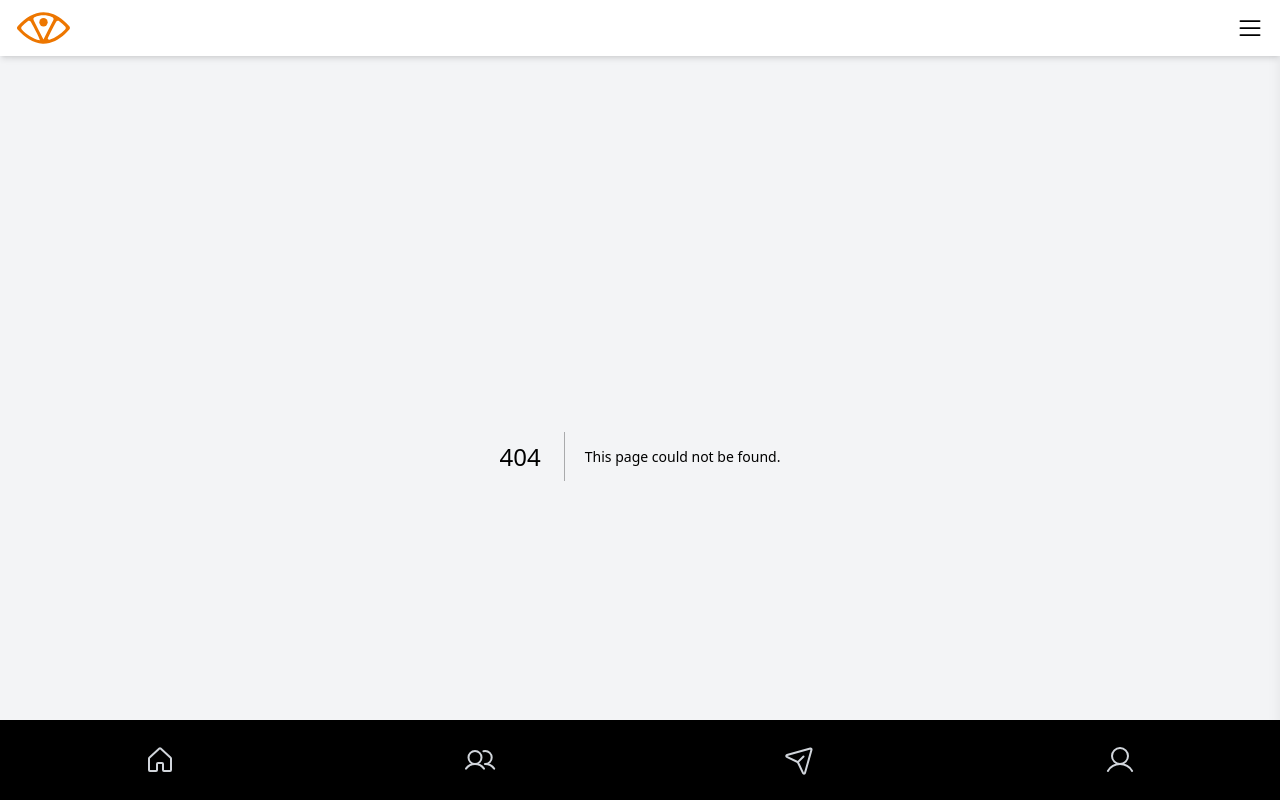
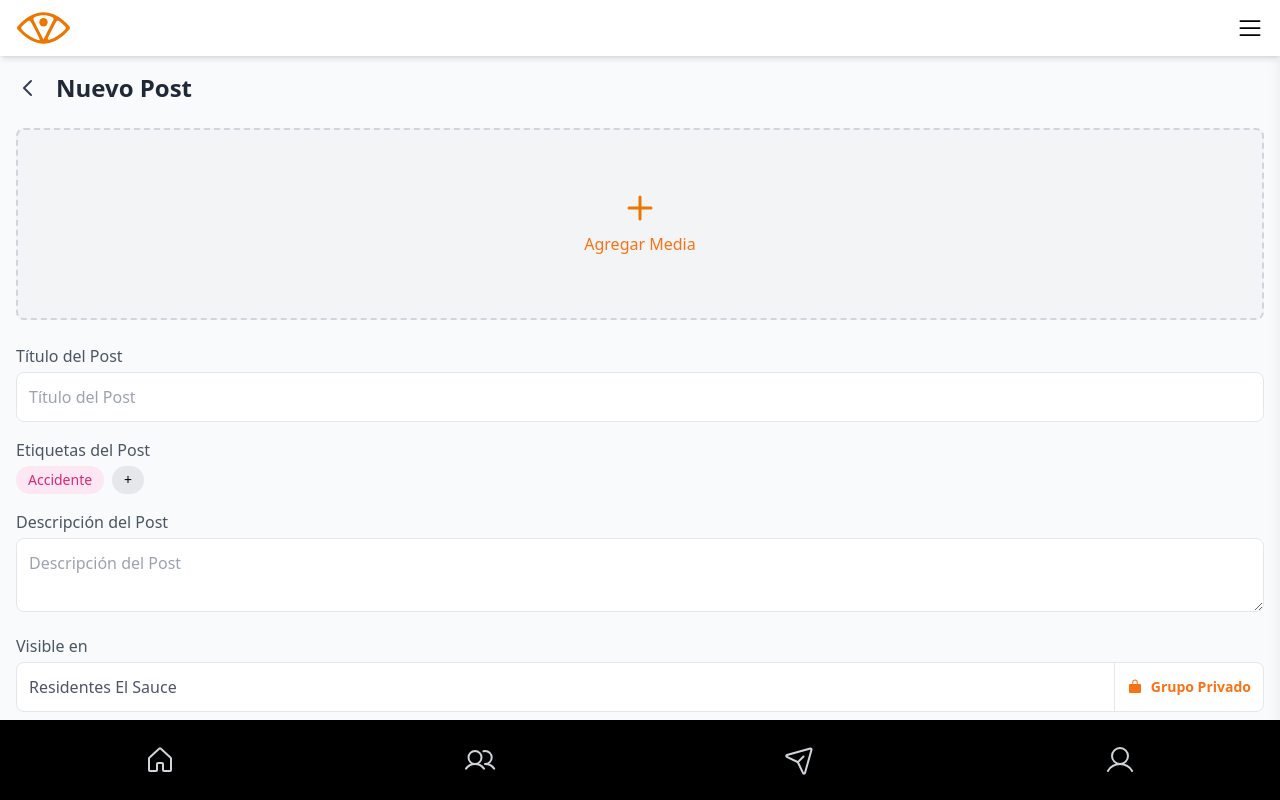
Before and after one commit to keillock/vigilante, a Next.js app: page /home/new-post/form in a window 1280 px wide. Before the commit this address had no page. Built offline with nearby package versions, Linux system fonts and the light colour scheme.

Commit message:
Home FAB and Making a Post Flow

```diff
--- /dev/null
+++ b/app/home/new-post/form/page.tsx
@@ -0,0 +1,127 @@
+"use client";
+
+import React, { useState } from "react";
+import { useRouter } from "next/navigation";
+import { LockSimple, Plus } from "phosphor-react";
+
+const NewPostForm: React.FC = () => {
+  const router = useRouter();
+  const [tags, setTags] = useState(["Accidente"]);
+
+  const handlePublish = () => {
+    // Lógica para publicar el post
+    router.push("/home"); // Redirige al homepage
+  };
+
+  return (
+    <main className="min-h-screen bg-gray-50 p-4">
+      {/* Navegación */}
+      <div className="flex items-center mb-6">
+        <button
+          onClick={() => router.back()}
+          aria-label="Go back"
+          className="mr-4"
+        >
+          <svg
+            xmlns="http://www.w3.org/2000/svg"
+            fill="none"
+            viewBox="0 0 24 24"
+            stroke="currentColor"
+            className="w-6 h-6 text-gray-700"
+          >
+            <path
+              strokeLinecap="round"
+              strokeLinejoin="round"
+              strokeWidth={2}
+              d="M15 19l-7-7 7-7"
+            />
+          </svg>
+        </button>
+        <h1 className="text-2xl font-bold text-gray-800 mt-0">Nuevo Post</h1>
+      </div>
+
+      {/* Agregar Media */}
+      <div className="bg-gray-100 border-dashed border-2 border-gray-300 h-48 rounded-lg flex flex-col items-center justify-center mb-6">
+        <Plus size={32} weight="bold" color="#ED7600" />
+        <span className="text-orange-500 font-medium mt-2">Agregar Media</span>
+      </div>
+
+      {/* Formulario */}
+      <form className="space-y-4" onSubmit={(e) => e.preventDefault()}>
+        {/* Título del Post */}
+        <div>
+          <label className="block text-gray-600 font-medium mb-1">
+            Título del Post
+          </label>
+          <input
+            type="text"
+            placeholder="Título del Post"
+            className="w-full p-3 border rounded-lg"
+          />
+        </div>
+
+        {/* Etiquetas del Post */}
+        <div>
+          <label className="block text-gray-600 font-medium mb-1">
+            Etiquetas del Post
+          </label>
+          <div className="flex gap-2 flex-wrap">
+            {tags.map((tag, index) => (
+              <span
+                key={index}
+                className="bg-pink-100 text-pink-600 px-3 border-pink-600  py-1 rounded-full text-sm"
+              >
+                {tag}
+              </span>
+            ))}
+            <button
+              type="button"
+              className="bg-gray-200 px-3 py-1 rounded-full text-sm"
+              onClick={() => setTags([...tags, "Nuevo Tag"])}
+            >
+              +
+            </button>
+          </div>
+        </div>
+
+        {/* Descripción del Post */}
+        <div>
+          <label className="block text-gray-600 font-medium mb-1">
+            Descripción del Post
+          </label>
+          <textarea
+            placeholder="Descripción del Post"
+            className="w-full p-3 border rounded-lg"
+          ></textarea>
+        </div>
+
+        {/* Visible en */}
+        <div>
+          <label className="block text-gray-600 font-medium mb-1">
+            Visible en
+          </label>
+          <div className="flex bg-white items-center border rounded-lg overflow-hidden">
+            <div className="flex-1 p-3 border-r">
+              <span className="text-gray-600">Residentes El Sauce</span>
+            </div>
+            <div className="flex items-center gap-2 px-3 text-orange-500">
+              <LockSimple weight="fill" />
+              <span className="text-sm font-semibold">Grupo Privado</span>
+            </div>
+          </div>
+        </div>
+
+        {/* Botón Publicar */}
+        <button
+          type="button"
+          onClick={handlePublish}
+          className="w-full bg-orange-500 text-white py-3 rounded-lg hover:bg-orange-600"
+        >
+          Publicar
+        </button>
+      </form>
+    </main>
+  );
+};
+
+export default NewPostForm;
--- /dev/null
+++ b/app/home/new-post/select-type/page.tsx
@@ -0,0 +1,67 @@
+"use client";
+
+import React from "react";
+import { useRouter } from "next/navigation";
+import {
+  Warning,
+  SpeakerHigh,
+  FirstAid,
+  CalendarBlank,
+  CarSimple,
+  Bandaids,
+  CaretLeft
+} from "phosphor-react";
+
+const SelectPostType: React.FC = () => {
+  const router = useRouter();
+
+  const postTypes = [
+    { label: "Delito", icon: <Warning weight="fill" size={32} /> },
+    { label: "Anuncio", icon: <SpeakerHigh weight="fill" size={32} /> },
+    { label: "Accidente", icon: <Bandaids weight="fill" size={32}/> },
+    { label: "Emergencia", icon: <FirstAid weight="fill" size={32} /> },
+    { label: "Evento", icon: <CalendarBlank weight="fill" size={32} /> },
+    { label: "Tránsito", icon: <CarSimple weight="fill" size={32} /> },
+  ];
+
+  return (
+    <main className="min-h-screen bg-gray-50 p-4">
+      {/* Navigation */}
+      <div className="flex items-center mb-6">
+        <button
+          onClick={() => router.back()}
+          aria-label="Go back"
+          className="mr-4"
+        >
+          <CaretLeft size={23} ></CaretLeft>
+        </button>
+        <h1 className="text-2xl font-bold text-gray-800 mt-0">Nuevo Post</h1>
+      </div>
+      <div><h2 className="text-xl w-full font-semibold pb-7 text-center items-center ">¿Que quieres comunicar?</h2></div>
+
+      {/* Grid of options */}
+      <div className="grid grid-cols-2 gap-4 mb-4">
+        {postTypes.map((type, index) => (
+          <button
+            key={index}
+            className="bg-orange-500 text-white p-11 rounded-lg flex flex-col items-center gap-2 shadow hover:bg-orange-600"
+            onClick={() => router.push("/home/new-post/form")}
+          >
+            {type.icon}
+            <span>{type.label}</span>
+          </button>
+        ))}
+      </div>
+
+      {/* "Otro" Button */}
+      <button
+        className="w-full py-3 bg-white border rounded-lg text-gray-700 shadow hover:bg-gray-100"
+        onClick={() => router.push("/home/new-post/form")}
+      >
+        Otro
+      </button>
+    </main>
+  );
+};
+
+export default SelectPostType;
--- a/app/home/page.tsx
+++ b/app/home/page.tsx
@@ -2,10 +2,12 @@
 
 import React from "react";
 import Post from "@/components/Post";
+import Link from "next/link";
+import { MegaphoneSimple } from "phosphor-react";
 
 const posts = [
   {
-    id: "1", // Unique ID
+    id: "1",
     imageSrc: "https://avanceingenierosgrupom.com/wp-content/uploads/2017/06/amenidades.jpg",
     title: "Mantenimiento de la Piscina",
     description:
@@ -50,6 +52,17 @@ const Home: React.FC = () => {
           <Post key={index} {...post} />
         ))}
       </div>
+
+      {/* Floating Action Button */}
+      <div className="fixed bottom-6 pb-20 right-6 z-20 ">
+        <Link
+          href="/new-post/select-type"
+          className="bg-orange-500 p-4 rounded-full  hover:bg-orange-600 flex items-center justify-center shadow-xl"
+          aria-label="Nuevo Post"
+        >
+          <MegaphoneSimple size={24} color="#FFFFFF" weight="fill" />
+        </Link>
+      </div>
     </main>
   );
 };
```
